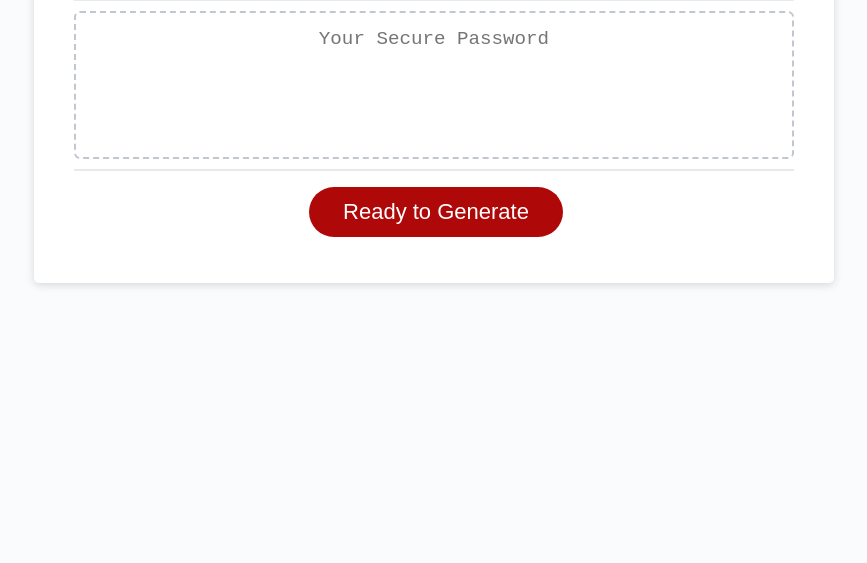
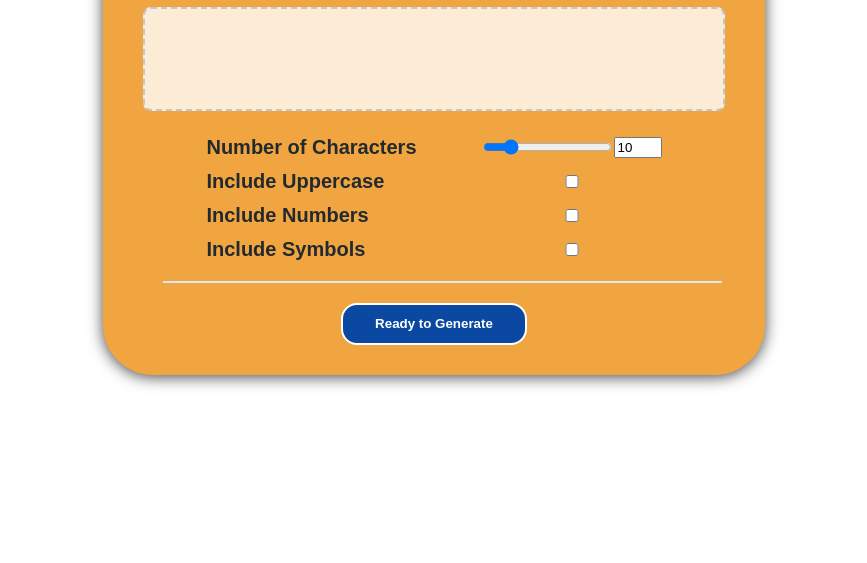
Before and after one commit to anna071387/GeneratorPassWord, a plain HTML site: page index.html in a window 1280 px wide. Shown: the part 237-800 px from the top of the page, without its empty margins (206-1073 px from the left). Drawn offline with Linux system fonts and the light colour scheme; files that its build step writes are made by us from their sources.

Commit message:
updated assets, colors, html structure, css structure, added readme file

```diff
--- a/assets/script.js
+++ b/assets/script.js
@@ -1,17 +1,73 @@
 // Assignment code here
+const characterAmountRange = document.getElementById
+('characterAmountRange')
+const characterAmountNumber = document.getElementById
+('characterAmountNumber')
+const includeUppercaseElement = document.getElementById
+('includeUppercase')
+const includeNumbersElement = document.getElementById
+('includeNumbers')
+const includeSymbolsElement = document.getElementById
+('includeSymbols')
+const form = document.getElementById('passwordGeneratorForm')
+
+characterAmountNumber.addEventListener('input', syncCharacterAmount)
+characterAmountRange.addEventListener('input', syncCharacterAmount)
+
+const NUMBER_CHAR_CODES = arrayFromLowToHigh(48, 57)
+const LOWERCASE_CHAR_CODES = arrayFromLowToHigh(97, 122)
+const UPPERCASE_CHAR_CODES = arrayFromLowToHigh(65, 90)
+const SYMBOL_CHAR_CODES = arrayFromLowToHigh(33, 47).concat(arrayFromLowToHigh(58,64))
+  .concat(arrayFromLowToHigh(91.96)).concat(arrayFromLowToHigh(123,126))
 
 
-// Get references to the #generate element
-var generateBtn = document.querySelector("#generate");
+form.addEventListener('submit', e=> {
+  e.preventDefault()
+  const characterAmount = characterAmountNumber.value
+  const includeUppercase = includeUppercaseElement.checked
+  const includeNumbers = includeNumbersElement.checked
+  const includeSymbols = includeSymbolsElement.checked
+  const password = generatePassword(characterAmount, includeUppercase, includeNumbers, includeSymbols)
 
-// Write password to the #password input
-function writePassword() {
-  var password = generatePassword();
-  var passwordText = document.querySelector("#password");
+})
 
-  passwordText.value = password;
-
+function generatePassword(characterAmount, includeUppercase, includeNumbers, includeSymbols) {
+  console.log(LOWERCASE_CHAR_CODES);
 }
 
-// Add event listener to generate button
-generateBtn.addEventListener("click", writePassword);
+function arrayFromLowToHigh(low,high) {
+  const array = {}
+  for (let i = low; i<= high; i++) {
+    array.push(i)
+  }
+  return array
+}
+
+
+function syncCharacterAmount(e) {
+  const value = e.target.value
+  characterAmountNumber.value = value
+  characterAmountRange.value = value
+}
+
+
+
+
+
+
+// // Write password to the #password input
+// function writePassword(length) {
+//   let password = '';
+//   const chars = "ABCDEFGHIJKLMNOPQRSTUVWXYZabcdefghijklmnopqrstuvwxyz0123456789!@#$%^&*()"
+//   let passwordLength = length;
+
+//   const array = new Uint32Array(length);
+//   self.crypto.getRandomValues(array);
+
+//   for (i = 0; i < length; i++) {
+//     password += chars[array[i] % chars.length];
+//   }
+//   console.log(password);
+//   return password;
+
+// }
--- a/assets/style.css
+++ b/assets/style.css
@@ -13,8 +13,15 @@ body,
 }
 
 body {
-  font-family: sans-serif;
-  background-color: #f9fbfd;
+  background-image: url(SymbolsBack-01.png);
+  font-family: Arial, Helvetica,serif, sans-serif;
+  /* background-color: #67acf1; */
+  display: flex;
+  justify-content: center;
+  align-items: center;
+  margin: 0;
+  background-size: cover;
+
 }
 
 .wrapper {
@@ -27,26 +34,31 @@ header {
   text-align: center;
   padding: 20px;
   padding-top: 0px;
-  color: hsl(221, 91%, 18%);
+  color: hsl(216, 92%, 28%);
+}
+
+label {
+font-weight: bold;
 }
 
 .card {
-  background-color: hsl(0, 0%, 100%);
-  border-radius: 5px;
+  background-color: hsl(34, 86%, 60%);
+  border-radius: 50px;
   border-width: 1px;
-  box-shadow: rgba(0, 0, 0, 0.15) 0px 2px 8px 0px;
-  color: hsl(206, 17%, 28%);
-  font-size: 18px;
+  box-shadow: rgba(0, 0, 0, 0.72) 0px 2px 15px 0px;
+  color: hsl(205, 15%, 16%);
+  font-size: 20px;
   margin: 0 auto;
   max-width: 800px;
   padding: 30px 40px;
+
 }
 
 .card-header::after {
   content: " ";
   display: block;
   width: 100%;
-  background: #e7e9eb;
+  background: #dbe7f7;
   height: 2px;
 }
 
@@ -61,9 +73,10 @@ header {
 .card-footer::before {
   content: " ";
   display: block;
-  width: 100%;
-  background: #e7e9eb;
+  width: 96%;
+  background:#dbe7f7;
   height: 2px;
+  margin: 20px;
 }
 
 .card-footer::after {
@@ -73,35 +86,60 @@ header {
 }
 
 .btn {
-  border: none;
-  background-color: hsl(360, 91%, 36%);
-  border-radius: 25px;
-  box-shadow: rgba(0, 0, 0, 0.1) 0px 1px 6px 0px rgba(0, 0, 0, 0.2) 0px 1px 1px
-    0px;
-  color: hsl(0, 0%, 100%);
-  display: inline-block;
-  font-size: 22px;
-  line-height: 22px;
-  margin: 16px 16px 16px 20px;
-  padding: 14px 34px;
-  text-align: center;
+  grid-column: span 1;
+  background-color: hsl(216, 87%, 34%);
+  border: 2px solid white;
+  color: white;
+  padding: .7rem 2rem;
+  font-weight: bold;
   cursor: pointer;
+  border-radius: 1rem;
 }
 
-button[disabled] {
+.btn :hover {
+  background-color:hsl(207, 75%, 49%);
+}
+
+
+
+
+.form {
+  margin-top: 25px;
+  display: grid;
+  grid-template-columns: auto auto;
+  row-gap: 0.7rem;
+  column-gap: 4rem;
+  justify-content: center;
+  align-items: center;
+}
+
+button[enabled] {
   cursor: default;
-  background: #c0c7cf;
+  background: #f6f6f7;
+  border-color: #1ddd04;
+}
+
+.character-slider {
+display: flex;
+align-items: center;
+
+}
+
+.digits {
+  width: 3rem;
+
 }
 
 .float-right {
   float: right;
 }
 
-#password {
+.password-display {
   -webkit-appearance: none;
   -moz-appearance: none;
   appearance: none;
   border: none;
+  background: #ffffffc9;
   display: block;
   width: 100%;
   padding-top: 15px;
@@ -113,7 +151,7 @@ button[disabled] {
   margin-top: 10px;
   margin-bottom: 10px;
   border: 2px dashed #c0c7cf;
-  border-radius: 6px;
+  border-radius: 8px;
   resize: none;
   overflow: hidden;
 }
--- a/index.html
+++ b/index.html
@@ -1,34 +1,57 @@
 <!DOCTYPE html>
 <html lang="en">
+
 <head>
+
   <meta charset="UTF-8" />
   <meta name="viewport" content="width=device-width, initial-scale=1.0" />
   <meta http-equiv="X-UA-Compatible" content="ie=edge" />
   <title>GeneratorPassWord</title>
-    <link rel="stylesheet" href="style.css" />
+  <link rel="stylesheet" href="./assets/style.css" />
+
 </head>
+
 <body>
-    <div class="wrapper">
+  <section class="wrapper">
     <header>
       <h1>Secure Password Generator</h1>
     </header>
     <div class="card">
-        <div class="card-header">
+      <section class="card-header">
         <h2>Your new secure password in progress...</h2>
+      </section>
+      <!-- <div>
+        <h3 class="password-display"> Your password here</h3>
+      </div> -->
+      <div class="card-body">
+        <h3 class="password-display" placeholder="Your Secure Password"></h3>
+        </h3>
       </div>
-        <div class="card-body">
-          <textarea
-            readonly
-            id="password"
-            placeholder="Your Secure Password"
-            aria-label="Generated Password"
-          ></textarea>
+      <form id="passwordGeneratorForm">
+        <section class="form">
+          <label for="characterAmountNumber">Number of Characters</label>
+          <div class="character-slider">
+            <input type="range" min="1" max="50" value="10" id="characterAmountRange">
+            <input class="digits" type="number" min="1" max="50" value="10" id="characterAmountNumber">
           </div>
-        <div class="card-footer">
+
+          <label for="includeUppercase"> Include Uppercase</label>
+          <input type="checkbox" id="includeUppercase">
+
+          <label for="includeNumbers"> Include Numbers</label>
+          <input type="checkbox" id="includeNumbers">
+
+          <label for="includeSymbols"> Include Symbols</label>
+          <input type="checkbox" id="includeSymbols">
+        </section>
+      </form>
+      <section class="card-footer">
         <button id="generate" class="btn">Ready to Generate</button>
+      </section>
     </div>
-      </div>
-    </div>
-    <script src="script.js"></script>
+  </section>
+  <script src="./assets/script.js"></script>
+
 </body>
+
 </html>
```
Also changed, not shown: assets/SymbolsBack-01.png (added), 1 other file. Lines whose indentation alone changed are shown as unchanged.
